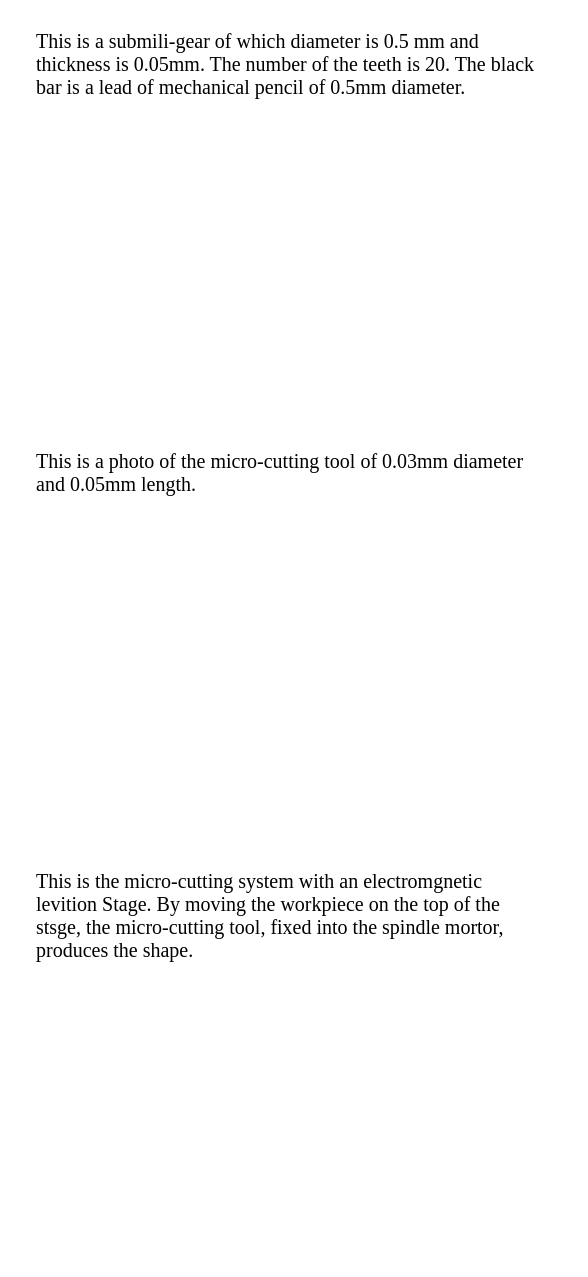
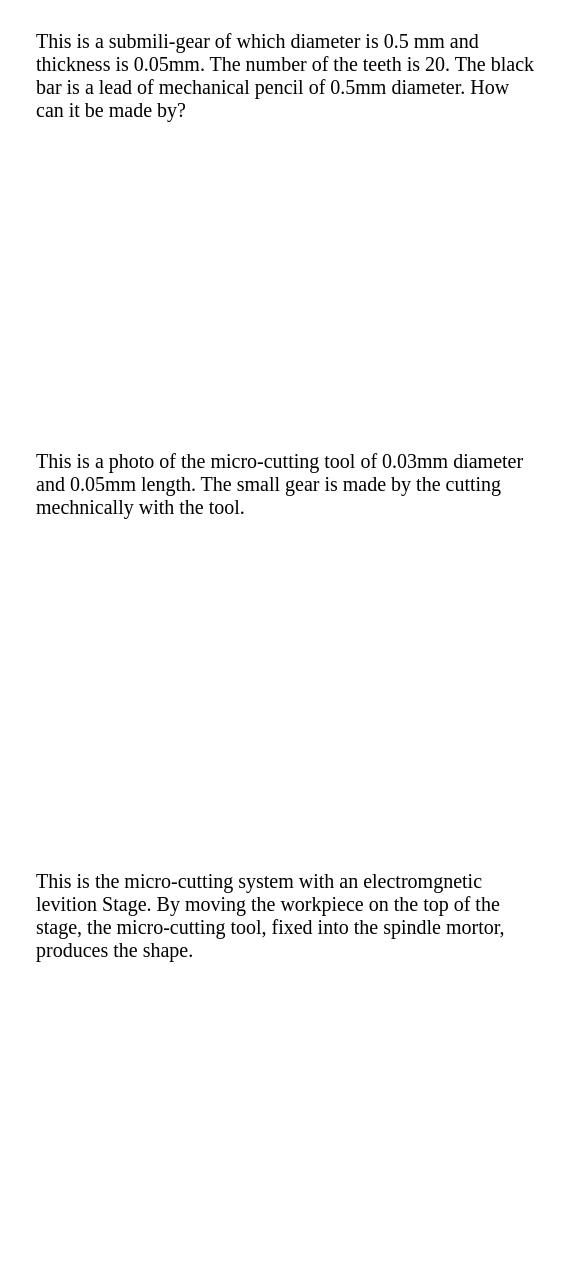
Before and after one commit to AoyamaKohbo/JizoLab, a plain HTML site: page index.html in a window 1280 px wide. Shown: the top 1277 px of the page, 412-1000 px from the left. Drawn offline with Linux system fonts and the light colour scheme.

Commit message:
Update index.html

```diff
--- a/index.html
+++ b/index.html
@@ -12,7 +12,7 @@
 
       <div class="contents-item">
         <p>This is a submili-gear of which diameter is 0.5 mm and thickness is 0.05mm. The number of the teeth is 20.
-          The black bar is a lead of mechanical pencil of 0.5mm diameter.</p>
+          The black bar is a lead of mechanical pencil of 0.5mm diameter. How can it be made by?</p>
       </div>
     </div>
 
@@ -23,6 +23,7 @@
 
       <div class="contents-item">
         <p>This is a photo of the micro-cutting tool of 0.03mm diameter and 0.05mm length.
+          The small gear is made by the cutting mechnically with the tool.
            </p>
       </div>
     </div>
@@ -34,7 +35,7 @@
 
       <div class="contents-item">
         <p>This is the micro-cutting system with an electromgnetic levition Stage.
-          By moving the workpiece on the top of the stsge, the micro-cutting tool, fixed into the spindle mortor, produces the shape.</p>
+          By moving the workpiece on the top of the stage, the micro-cutting tool, fixed into the spindle mortor, produces the shape.</p>
       </div>
     </div>
 
```
